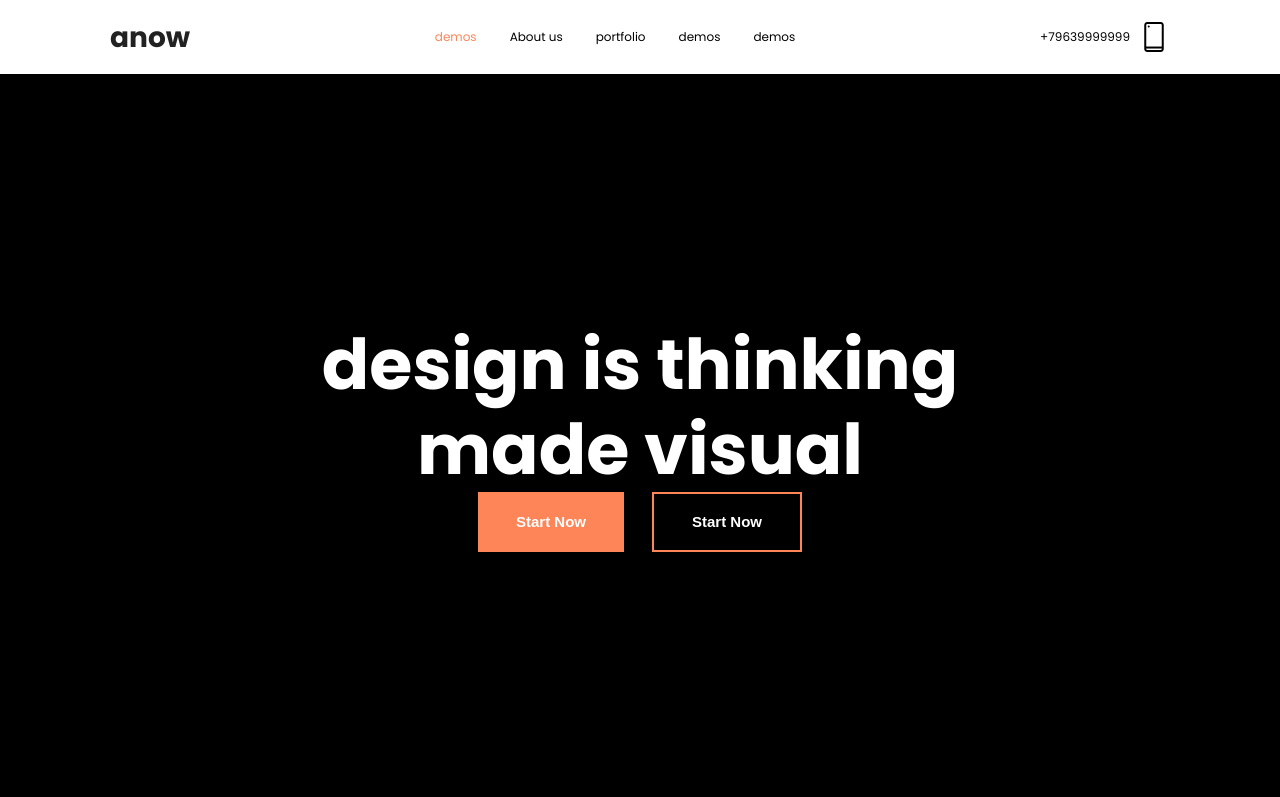
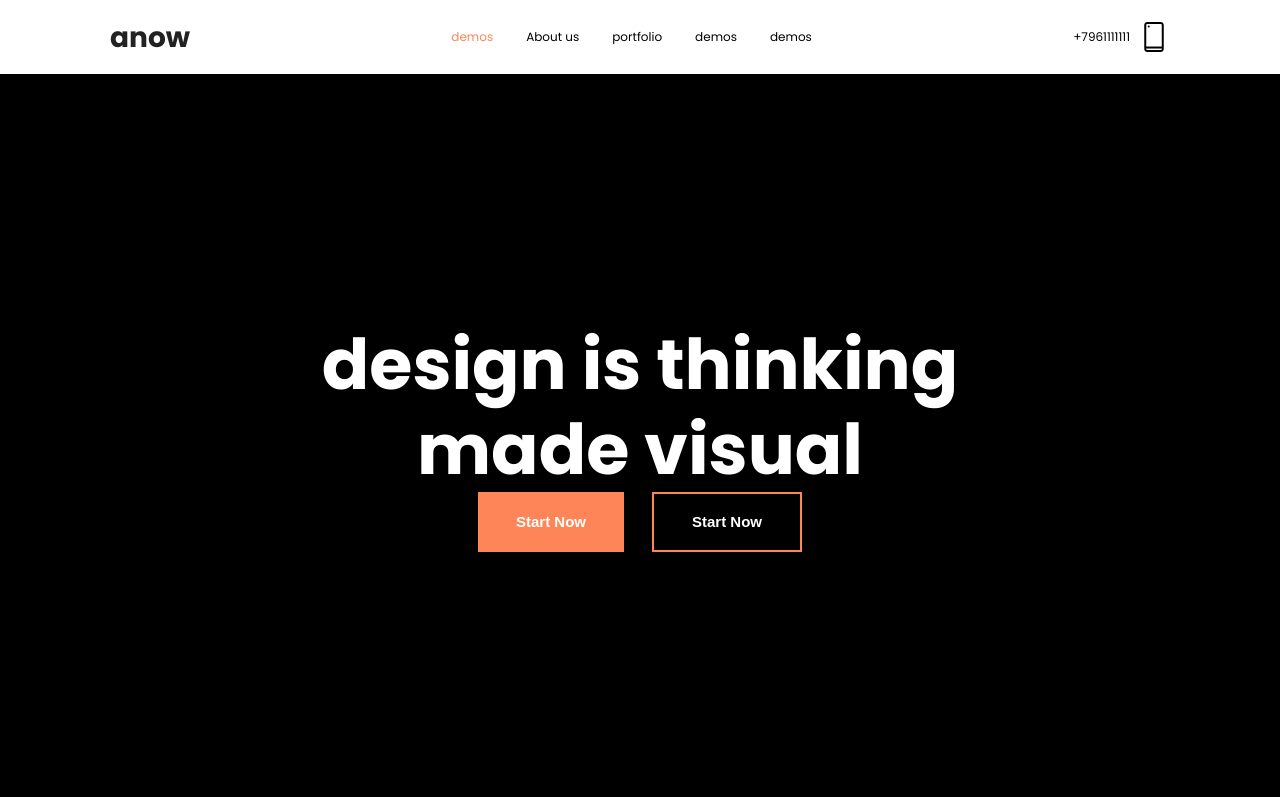
Before and after one commit to Don-Mihai/Don-Mihai-design.github.io, a plain HTML site: page index.html in a window 1280 px wide. Shown: the top 797 px of the page. Drawn offline with Linux system fonts and the light colour scheme.

Commit message:
[feat] number

```diff
--- a/index.html
+++ b/index.html
@@ -41,7 +41,7 @@
 
 
             <div class="contacts">
-                +79639999999
+                +7961111111
                 <img src="images/telephone.png" alt="telephone">
             </div>
 
```
